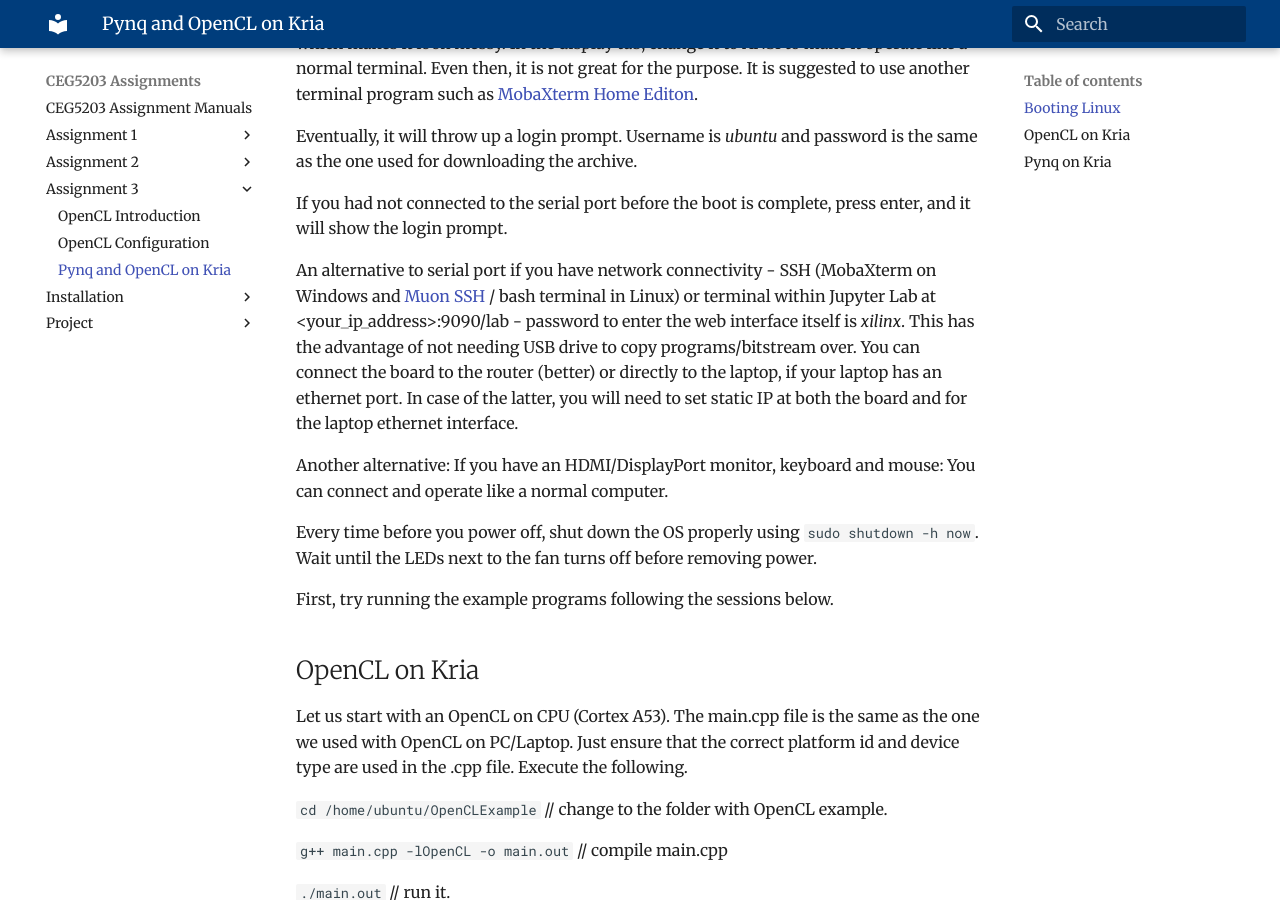
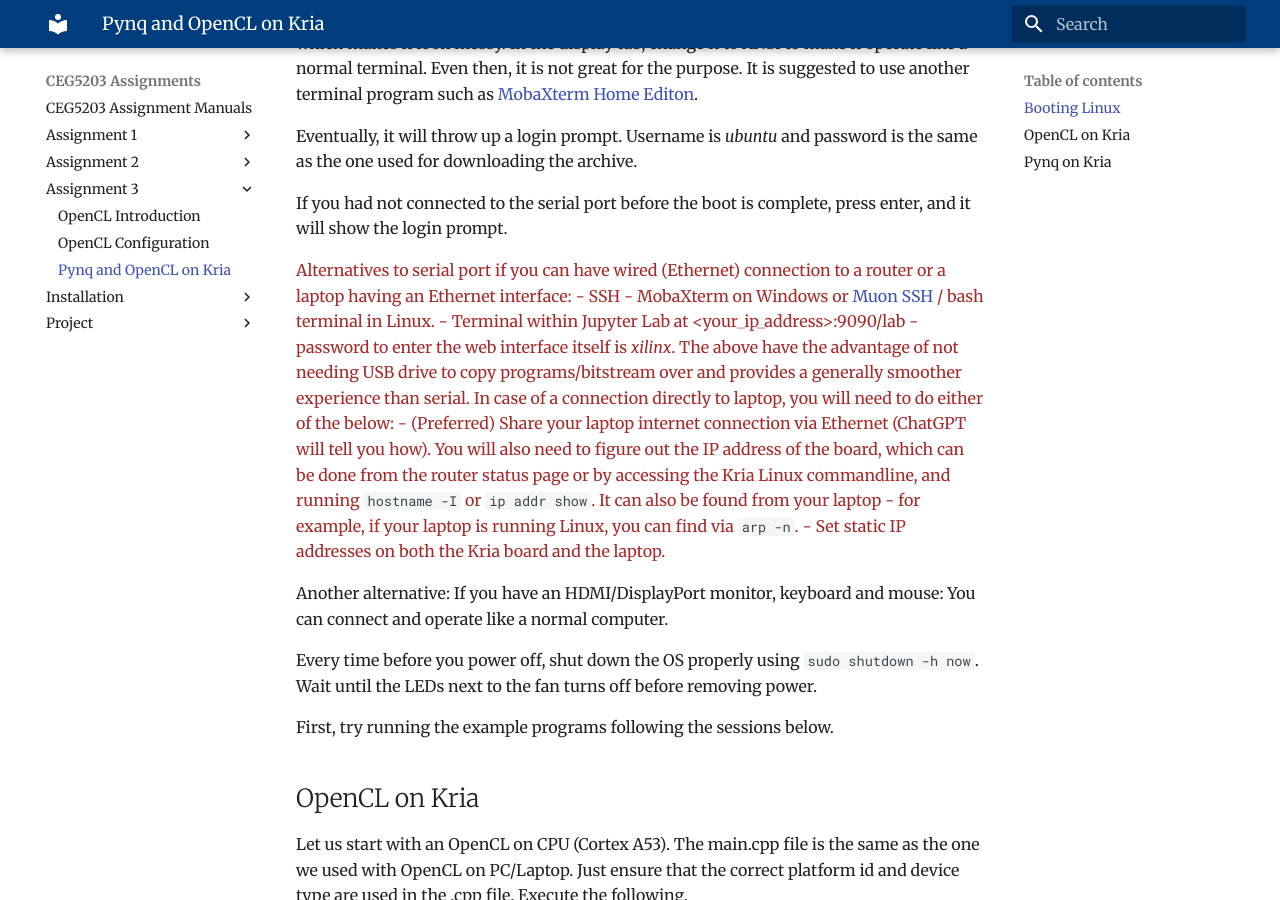
Before and after one commit to NUS-CEG5203/assignments, an MkDocs documentation site: the page built from docs/Assignment_3/3_Pynq_OpenCL_Kria.md, in a window 1280 px wide and 900 px high, scrolled down 1507 px. Built offline with MkDocs 1.6.1 and Material for MkDocs 9.7.7, drawn with Linux system fonts in a browser that asks for light colours.

Commit message:
Clarify alternatives to serial port connection for Kria board, enhancing instructions for SSH and Jupyter Lab access.

```diff
--- a/docs/Assignment_3/3_Pynq_OpenCL_Kria.md
+++ b/docs/Assignment_3/3_Pynq_OpenCL_Kria.md
@@ -41,7 +41,15 @@ Eventually, it will throw up a login prompt. Username is _ubuntu_ and password i
 
 If you had not connected to the serial port before the boot is complete, press enter, and it will show the login prompt.
 
-An alternative to serial port if you have network connectivity - SSH (MobaXterm on Windows and [Muon SSH](https://github.com/devlinx9/muon-ssh) / bash terminal in Linux) or terminal within Jupyter Lab at <your_ip_address\>:9090/lab - password to enter the web interface itself is _xilinx_. This has the advantage of not needing USB drive to copy programs/bitstream over. You can connect the board to the router (better) or directly to the laptop, if your laptop has an ethernet port. In case of the latter, you will need to set static IP at both the board and for the laptop ethernet interface.
+<span style="color: brown;">
+Alternatives to serial port if you can have wired (Ethernet) connection to a router or a laptop having an Ethernet interface:
+    - SSH - MobaXterm on Windows or [Muon SSH](https://github.com/devlinx9/muon-ssh) / bash terminal in Linux.
+    - Terminal within Jupyter Lab at <your_ip_address\>:9090/lab - password to enter the web interface itself is _xilinx_.
+The above have the advantage of not needing USB drive to copy programs/bitstream over and provides a generally smoother experience than serial.
+In case of a connection directly to laptop, you will need to do either of the below:
+    - (Preferred) Share your laptop internet connection via Ethernet (ChatGPT will tell you how). You will also need to figure out the IP address of the board, which can be done from the router status page or by accessing the Kria Linux commandline, and running `hostname -I` or `ip addr show`. It can also be found from your laptop - for example, if your laptop is running Linux, you can find via `arp -n`.
+    - Set static IP addresses on both the Kria board and the laptop.
+</span>
 
 Another alternative: If you have an HDMI/DisplayPort monitor, keyboard and mouse: You can connect and operate like a normal computer.
 
```
